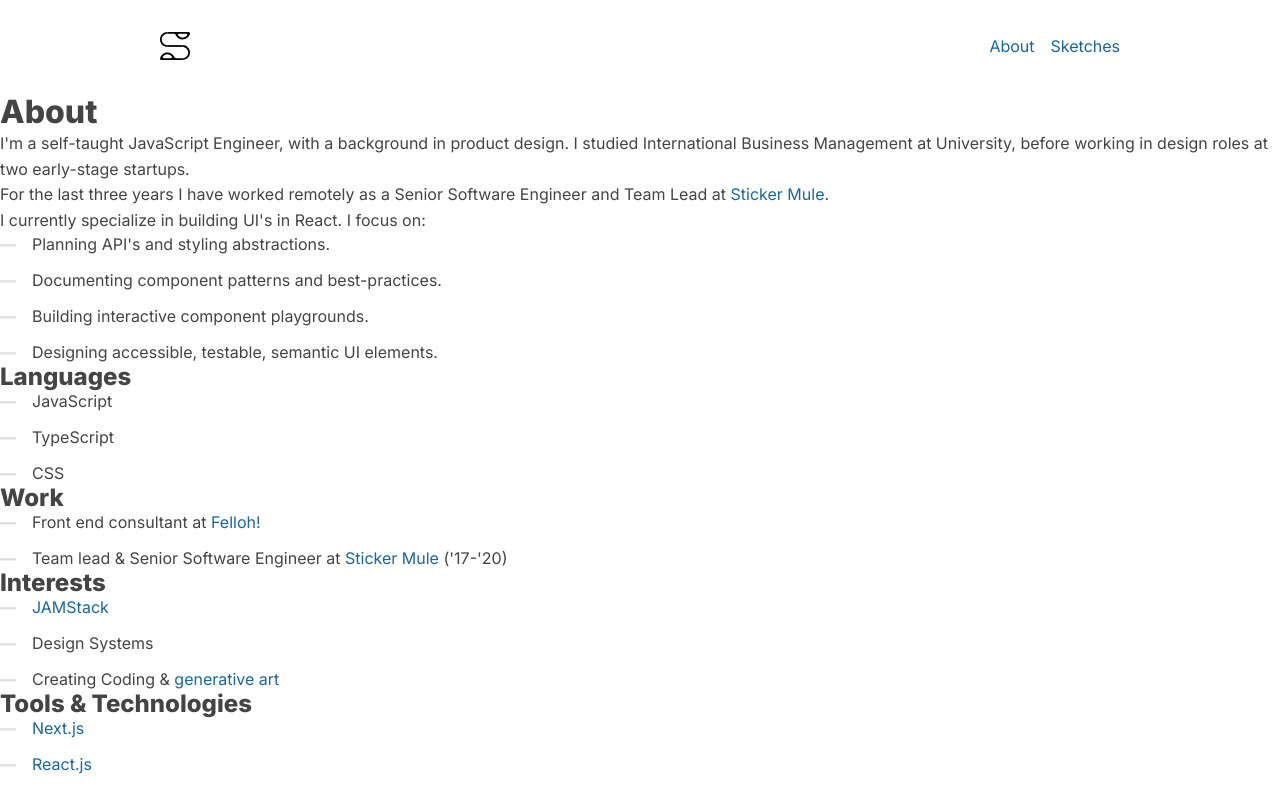
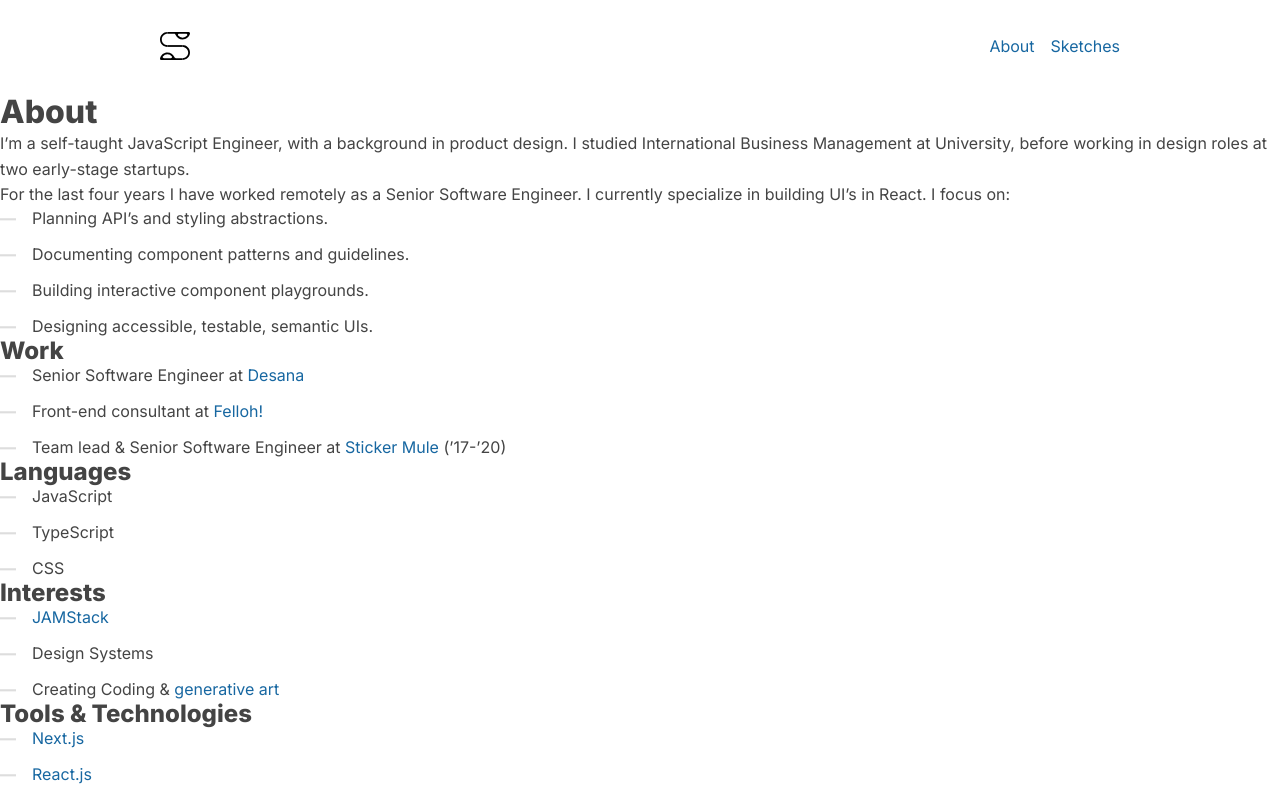
Before and after one commit to smhutch/smhutch, a Next.js app: page /about in a window 1280 px wide. Shown: the top 792 px of the page. Built offline with nearby package versions, Linux system fonts and the light colour scheme.

Commit message:
refresh content

```diff
--- a/components/Footer/Footer.module.css
+++ b/components/Footer/Footer.module.css
@@ -9,4 +9,9 @@
 
 .icon {
   width: 20px;
+  opacity: 0.6;
 }
+
+.icon:hover {
+  opacity: unset;
+}
--- a/pages/about.mdx
+++ b/pages/about.mdx
@@ -7,31 +7,30 @@ import { Meta } from 'components/Meta'
 
 # About
 
-I&apos;m a self-taught JavaScript Engineer, with a background in
+I’m a self-taught JavaScript Engineer, with a background in
 product design. I studied International Business Management at
 University, before working in design roles at two early-stage
 startups.
 
-For the last three years I have worked remotely as a Senior Software
-Engineer and Team Lead at [Sticker Mule](https://www.stickermule.com/).
+For the last four years I have worked remotely as a Senior Software
+Engineer. I currently specialize in building UI’s in React. I focus on:
 
-I currently specialize in building UI's in React. I focus on:
+- Planning API’s and styling abstractions.
+- Documenting component patterns and guidelines.
+- Building interactive component playgrounds.
+- Designing accessible, testable, semantic UIs.
 
-- Planning API&apos;s and styling abstractions.
-- Documenting component patterns and best-practices.
-- Building interactive component playgrounds.
-- Designing accessible, testable, semantic UI elements.
+## Work
+
+- Senior Software Engineer at [Desana](https://desana.io/)
+- Front-end consultant at [Felloh!](https://www.felloh.org/)
+- Team lead &amp; Senior Software Engineer at [Sticker Mule](https://www.stickermule.com/) (’17-’20)
 
 ## Languages
 
 - JavaScript
 - TypeScript
 - CSS
-
-## Work
-
-- Front end consultant at [Felloh!](https://www.felloh.org/)
-- Team lead &amp; Senior Software Engineer at [Sticker Mule](https://www.stickermule.com/) ('17-'20)
 
 ## Interests
 
@@ -44,10 +43,9 @@ I currently specialize in building UI's in React. I focus on:
 - [Next.js](https://nextjs.org/)
 - [React.js](https://reactjs.org/)
 - [Figma](https://www.figma.com/)
-- CSS-in-JS (
-  [Styled-components](https://styled-components.com/), [Emotion](https://emotion.sh/docs/introduction), [Treat](https://seek-oss.github.io/treat/))
+- CSS-in-JS ([Emotion](https://emotion.sh/docs/introduction), [Styled-components](https://styled-components.com/), [Treat](https://seek-oss.github.io/treat/))
 - [Jest](https://jestjs.io/) &amp; [Testing Library](https://testing-library.com/)
-- [Pupeteer](https://pptr.dev/)
+- [Playwright](https://playwright.dev/)
+- [SWR](https://swr.vercel.app/)
 - [Apollo GraphQL](https://www.apollographql.com/)
 - [MDX](https://mdxjs.com/)
-- [SCSS](https://sass-lang.com/)
```
